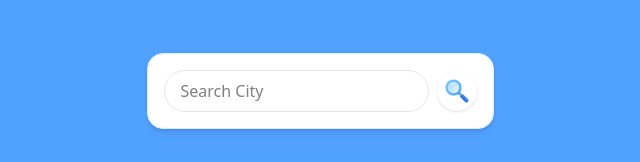
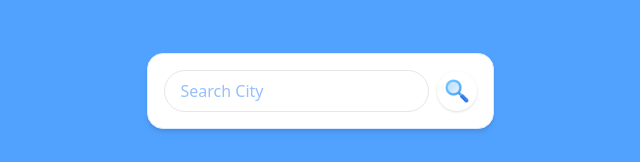
Before and after one commit to theekshana-nirmal/react-weather-app, a React (Vite) app: page / in a window 1280 px wide. Shown: the part 309-471 px from the top of the page, without its empty margins (320-960 px from the left). Built offline with nearby package versions, Linux system fonts and the light colour scheme.

Commit message:
Fix CSS formatting and improve styling consistency in Weather component

```diff
--- a/src/components/Weather.css
+++ b/src/components/Weather.css
@@ -1,7 +1,7 @@
 @import 'tailwindcss';
 
 .weather {
-  @apply bg-white shadow-md border border-blue-100 rounded-2xl p-4 min-w-80 flex flex-col items-center gap-8
+  @apply bg-white shadow-md border border-blue-100 rounded-2xl p-4 min-w-80 flex flex-col items-center gap-8;
 }
 
 
@@ -15,7 +15,7 @@
 }
 
 .search-bar input {
-  @apply border border-gray-200 px-4 py-2 rounded-full flex-1/2 outline-none
+  @apply border border-gray-200 px-4 py-2 rounded-full flex-1/2 outline-none text-blue-500
 }
 
 /* Main Body Section */
@@ -23,35 +23,44 @@
   @apply w-38
 }
 
-.location-data{
+.location-data {
   @apply text-center text-gray-800
 }
-.temperature{
+
+.location {
+  @apply flex gap-1 items-baseline justify-center
+}
+
+.location span {
+  @apply text-[10px] text-gray-500
+}
+
+.temperature {
   @apply font-bold text-blue-400 text-6xl
 }
 
 
 /* Weather Data Section */
-.weather-data{
+.weather-data {
   @apply w-full flex gap-4 justify-between
 }
 
-.weather-data .col{
+.weather-data .col {
   @apply flex gap-4 justify-center items-start
 }
 
-.weather-data .col img{
+.weather-data .col img {
   @apply w-10
 }
 
-.weather-data .col div{
+.weather-data .col div {
   @apply flex flex-col
 }
 
-.weather-data .col p{
+.weather-data .col p {
   @apply text-xl font-bold text-blue-400
 }
 
-.weather-data .col span{
+.weather-data .col span {
   @apply text-sm text-gray-800
 }
```
